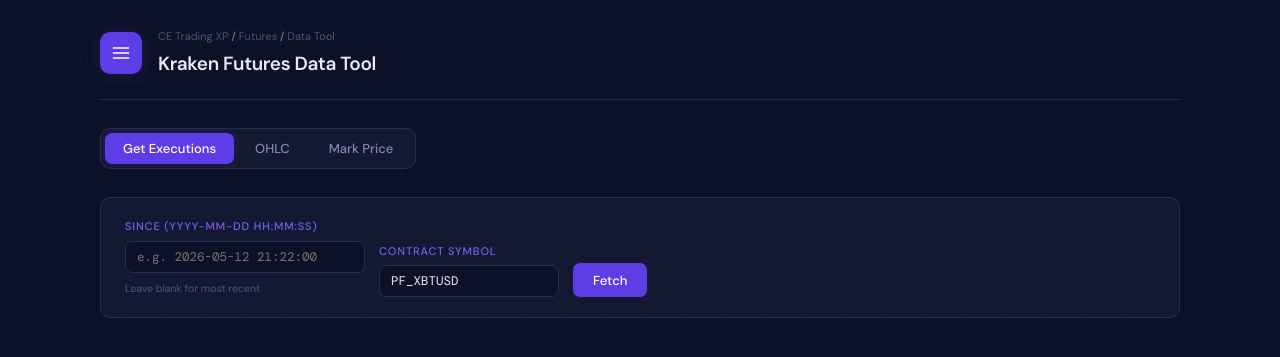
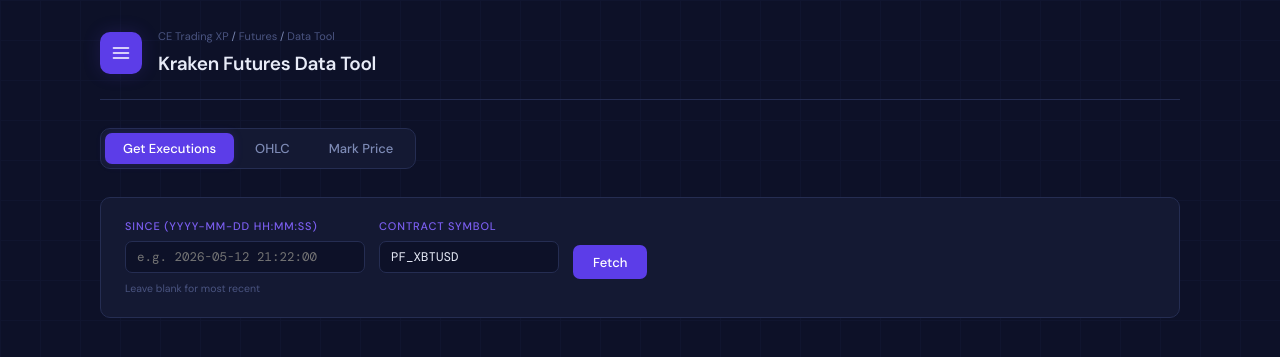
Before and after one commit to glitchinmatrix1/KFAPI-tool, a FastAPI app: page / in a window 1280 px wide. Shown: the top 357 px of the page. Run offline with FastAPI, Linux system fonts and the light colour scheme.

Commit message:
index.html

```diff
--- a/templates/index.html
+++ b/templates/index.html
@@ -140,8 +140,9 @@ td.uid{color:var(--text-dim);font-size:10px;max-width:120px;overflow:hidden;text
         <div class="field" style="max-width:180px;flex:1">
           <label>Contract Symbol</label>
           <input type="text" id="exec-symbol" placeholder="PF_XBTUSD" value="PF_XBTUSD">
+          <span class="hint">&nbsp;</span>
         </div>
-        <button class="fetch-btn" id="exec-btn" onclick="fetchExecutions()" style="flex:0">Fetch</button>
+        <button class="fetch-btn" id="exec-btn" onclick="fetchExecutions()" style="flex:0;margin-bottom:18px">Fetch</button>
       </div>
     </div>
 
```
